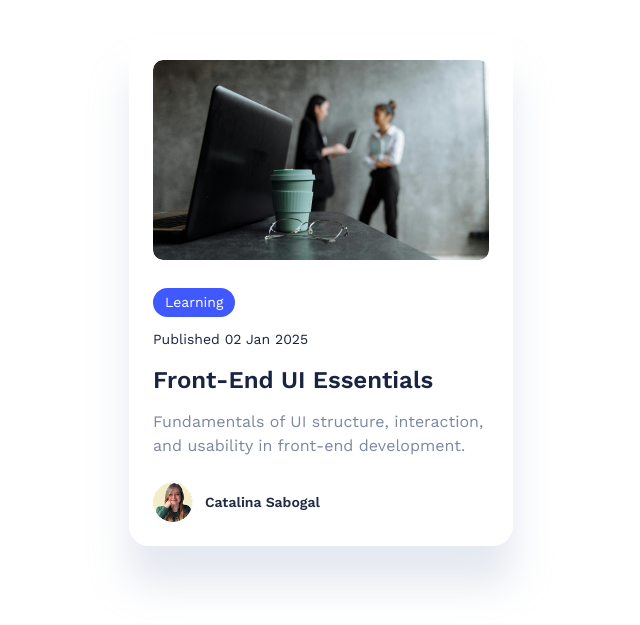
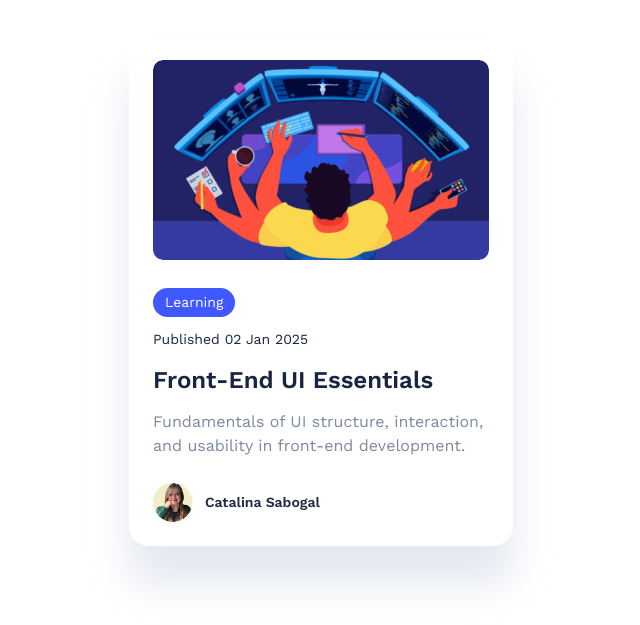
Before and after one commit to csabogalortiz/Preview-Card, a plain HTML site: page index.html in a window 1280 px wide. Shown: the part 109-734 px from the top of the page, without its empty margins (319-959 px from the left). Drawn offline with nearby package versions, Linux system fonts and the light colour scheme.

Commit message:
Final: Refined details

```diff
--- a/index.html
+++ b/index.html
@@ -13,7 +13,7 @@
 <body>
 <section id="card-container">
   <div class="card-img">
-    <img src="./assets/images/cover.png" alt="Feature image"/>
+    <img src="./assets/images/cover-three.png" alt="Feature image"/>
   </div>
   <div class="card-text">
     <div class="tag-bg">
```
Also changed, not shown: assets/images/cover-three.png (added), assets/images/cover-vector.png (added), design/active-states.jpg (deleted), design/desktop-design.jpg (deleted), design/mobile-design.jpg (deleted), 1 other file.
